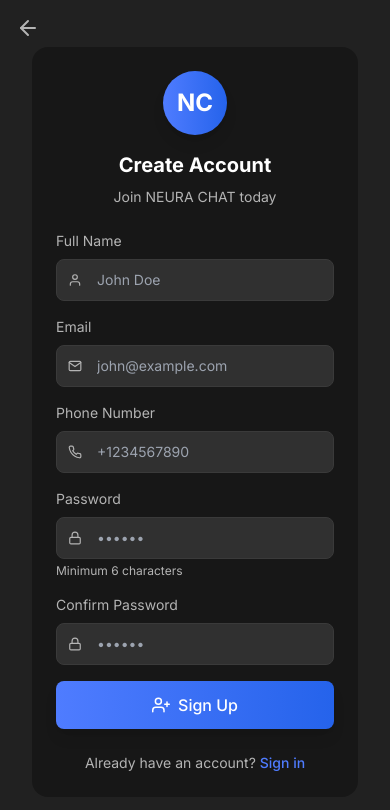
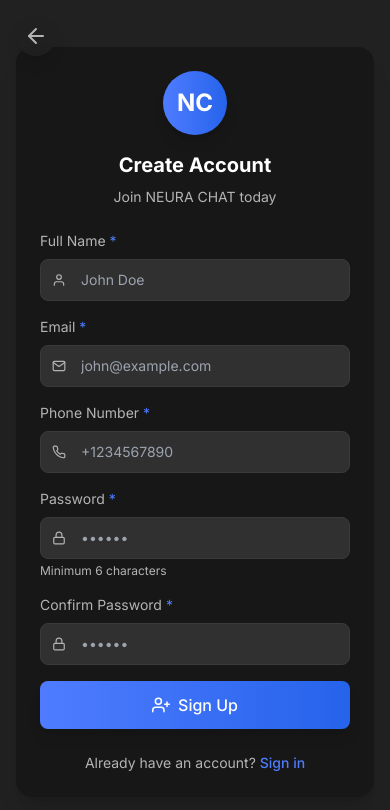
Before and after one commit to subhambxt03/neura-AI, a React (Vite) app in the folder frontend/: page /signup in a window 390 px wide. Shown: the top 810 px of the page. Built offline with nearby package versions, Linux system fonts and the light colour scheme; no server answers; the HTML template or start-up script is replaced by a standard one.

Commit message:
Update signup page

```diff
--- a/frontend/src/pages/Signup.jsx
+++ b/frontend/src/pages/Signup.jsx
@@ -1,4 +1,4 @@
-import React, { useState } from 'react'
+import React, { useState, useEffect } from 'react'
 import { Link, useNavigate } from 'react-router-dom'
 import { FiUser, FiMail, FiPhone, FiLock, FiUserPlus, FiArrowLeft } from 'react-icons/fi'
 import api from '../services/api'
@@ -15,6 +15,14 @@
   })
   const [loading, setLoading] = useState(false)
   const [toast, setToast] = useState(null)
+
+  // Prevent body scroll when modal/toast is open
+  useEffect(() => {
+    document.body.style.overflow = 'auto'
+    return () => {
+      document.body.style.overflow = 'auto'
+    }
+  }, [])
 
   const handleChange = (e) => {
     setFormData({ ...formData, [e.target.name]: e.target.value })
@@ -53,16 +61,18 @@
   }
 
   return (
-    <div className="min-h-screen flex items-center justify-center bg-dark-bg p-4">
+    <div className="min-h-screen w-full bg-dark-bg overflow-y-auto overflow-x-hidden">
       {/* Mobile back button */}
       <button
         onClick={() => navigate('/login')}
-        className="fixed top-4 left-4 md:hidden text-text-secondary hover:text-text-primary transition-colors"
+        className="fixed top-4 left-4 z-50 md:hidden text-text-secondary hover:text-text-primary transition-colors bg-dark-bg/80 backdrop-blur-sm p-2 rounded-full shadow-lg"
       >
         <FiArrowLeft size={24} />
       </button>
 
-      <div className="bg-sidebar-bg rounded-2xl p-6 sm:p-8 w-full max-w-md mx-4 sm:mx-0">
+      {/* Main container with scroll */}
+      <div className="min-h-screen w-full flex items-center justify-center py-8 px-4 sm:py-12 md:py-16">
+        <div className="bg-sidebar-bg rounded-2xl p-6 sm:p-8 w-full max-w-md mx-auto shadow-xl">
           <div className="text-center mb-6 sm:mb-8">
             <div className="w-16 h-16 sm:w-20 sm:h-20 bg-gradient-to-r from-accent to-blue-600 rounded-full flex items-center justify-center mx-auto mb-4 shadow-lg">
               <span className="text-2xl sm:text-3xl font-bold text-white">NC</span>
@@ -74,7 +84,7 @@
           <form onSubmit={handleSubmit} className="space-y-4">
             <div>
               <label className="block text-text-secondary text-sm sm:text-base mb-2">
-              Full Name
+                Full Name <span className="text-accent">*</span>
               </label>
               <div className="relative">
                 <FiUser className="absolute left-3 top-1/2 transform -translate-y-1/2 text-text-secondary text-sm sm:text-base" />
@@ -83,7 +93,7 @@
                   name="name"
                   value={formData.name}
                   onChange={handleChange}
-                className="w-full bg-input-bg border border-border-color rounded-lg pl-10 pr-4 py-2.5 sm:py-2 text-text-primary focus:outline-none focus:border-accent transition-colors text-sm sm:text-base"
+                  className="w-full bg-input-bg border border-border-color rounded-lg pl-10 pr-4 py-2.5 sm:py-2 text-text-primary focus:outline-none focus:border-accent focus:ring-1 focus:ring-accent transition-all text-sm sm:text-base"
                   placeholder="John Doe"
                   required
                 />
@@ -92,7 +102,7 @@
 
             <div>
               <label className="block text-text-secondary text-sm sm:text-base mb-2">
-              Email
+                Email <span className="text-accent">*</span>
               </label>
               <div className="relative">
                 <FiMail className="absolute left-3 top-1/2 transform -translate-y-1/2 text-text-secondary text-sm sm:text-base" />
@@ -101,7 +111,7 @@
                   name="email"
                   value={formData.email}
                   onChange={handleChange}
-                className="w-full bg-input-bg border border-border-color rounded-lg pl-10 pr-4 py-2.5 sm:py-2 text-text-primary focus:outline-none focus:border-accent transition-colors text-sm sm:text-base"
+                  className="w-full bg-input-bg border border-border-color rounded-lg pl-10 pr-4 py-2.5 sm:py-2 text-text-primary focus:outline-none focus:border-accent focus:ring-1 focus:ring-accent transition-all text-sm sm:text-base"
                   placeholder="john@example.com"
                   required
                 />
@@ -110,7 +120,7 @@
 
             <div>
               <label className="block text-text-secondary text-sm sm:text-base mb-2">
-              Phone Number
+                Phone Number <span className="text-accent">*</span>
               </label>
               <div className="relative">
                 <FiPhone className="absolute left-3 top-1/2 transform -translate-y-1/2 text-text-secondary text-sm sm:text-base" />
@@ -119,7 +129,7 @@
                   name="phone"
                   value={formData.phone}
                   onChange={handleChange}
-                className="w-full bg-input-bg border border-border-color rounded-lg pl-10 pr-4 py-2.5 sm:py-2 text-text-primary focus:outline-none focus:border-accent transition-colors text-sm sm:text-base"
+                  className="w-full bg-input-bg border border-border-color rounded-lg pl-10 pr-4 py-2.5 sm:py-2 text-text-primary focus:outline-none focus:border-accent focus:ring-1 focus:ring-accent transition-all text-sm sm:text-base"
                   placeholder="+1234567890"
                   required
                 />
@@ -128,7 +138,7 @@
 
             <div>
               <label className="block text-text-secondary text-sm sm:text-base mb-2">
-              Password
+                Password <span className="text-accent">*</span>
               </label>
               <div className="relative">
                 <FiLock className="absolute left-3 top-1/2 transform -translate-y-1/2 text-text-secondary text-sm sm:text-base" />
@@ -137,7 +147,7 @@
                   name="password"
                   value={formData.password}
                   onChange={handleChange}
-                className="w-full bg-input-bg border border-border-color rounded-lg pl-10 pr-4 py-2.5 sm:py-2 text-text-primary focus:outline-none focus:border-accent transition-colors text-sm sm:text-base"
+                  className="w-full bg-input-bg border border-border-color rounded-lg pl-10 pr-4 py-2.5 sm:py-2 text-text-primary focus:outline-none focus:border-accent focus:ring-1 focus:ring-accent transition-all text-sm sm:text-base"
                   placeholder="••••••"
                   required
                   minLength={6}
@@ -148,7 +158,7 @@
 
             <div>
               <label className="block text-text-secondary text-sm sm:text-base mb-2">
-              Confirm Password
+                Confirm Password <span className="text-accent">*</span>
               </label>
               <div className="relative">
                 <FiLock className="absolute left-3 top-1/2 transform -translate-y-1/2 text-text-secondary text-sm sm:text-base" />
@@ -157,7 +167,7 @@
                   name="confirmPassword"
                   value={formData.confirmPassword}
                   onChange={handleChange}
-                className="w-full bg-input-bg border border-border-color rounded-lg pl-10 pr-4 py-2.5 sm:py-2 text-text-primary focus:outline-none focus:border-accent transition-colors text-sm sm:text-base"
+                  className="w-full bg-input-bg border border-border-color rounded-lg pl-10 pr-4 py-2.5 sm:py-2 text-text-primary focus:outline-none focus:border-accent focus:ring-1 focus:ring-accent transition-all text-sm sm:text-base"
                   placeholder="••••••"
                   required
                 />
@@ -167,7 +177,7 @@
             <button
               type="submit"
               disabled={loading}
-            className="w-full bg-gradient-to-r from-accent to-blue-600 text-white py-3 sm:py-2.5 rounded-lg hover:opacity-90 transition-all duration-200 flex items-center justify-center gap-2 font-medium shadow-lg hover:shadow-xl active:scale-[0.98] disabled:opacity-50 disabled:cursor-not-allowed"
+              className="w-full bg-gradient-to-r from-accent to-blue-600 text-white py-3 sm:py-2.5 rounded-lg hover:opacity-90 transition-all duration-200 flex items-center justify-center gap-2 font-medium shadow-lg hover:shadow-xl active:scale-[0.98] disabled:opacity-50 disabled:cursor-not-allowed disabled:active:scale-100"
             >
               {loading ? (
                 <>
@@ -187,10 +197,11 @@
 
           <p className="text-center text-text-secondary text-sm sm:text-base mt-6">
             Already have an account?{' '}
-          <Link to="/login" className="text-accent hover:underline font-medium">
+            <Link to="/login" className="text-accent hover:underline font-medium transition-colors">
               Sign in
             </Link>
           </p>
+        </div>
       </div>
 
       {toast && <Toast {...toast} onClose={() => setToast(null)} />}
```
Lines whose indentation alone changed are shown as unchanged.
